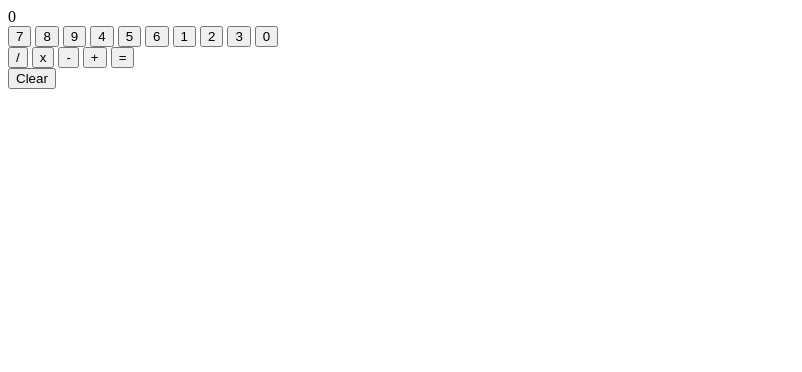
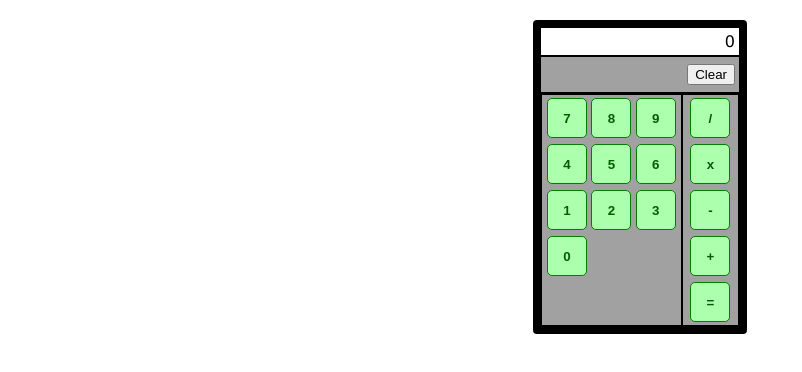
Before and after one commit to ayoung90/odin-project-calculator, a website: page index.html in a window 1280 px wide. Shown: the whole page, without its empty margins (0-802 px from the left). Drawn offline with Linux system fonts and the light colour scheme.

Commit message:
Make it look like a calculator!

```diff
--- a/css/style.css
+++ b/css/style.css
@@ -0,0 +1,69 @@
+div{
+    border-style: solid;
+    border-width: 1px;
+}
+
+body{
+    font-family: 'Lucida Sans', 'Lucida Sans Regular', 'Lucida Grande', 'Lucida Sans Unicode', Geneva, Verdana, sans-serif;
+}
+
+#calculator-body{
+    background-color: rgb(161, 161, 161);
+    border-width: 7px;
+    border-radius: 4px;
+    width: 200px;
+    margin: auto;
+    margin-top: 20px;
+}
+
+#resultScreen{
+    background-color: white;
+    text-align: right;
+    padding: 4px;
+
+}
+
+#inputSection{
+    display: flex;
+}
+
+#numpad{
+    display: flex;
+    flex-wrap: wrap;
+    align-items: center;
+    justify-content: space-between;
+    width: 70%;
+    align-content: flex-start;
+    padding-left: 5px;
+    padding-right: 5px;
+}
+
+#operations{
+    display: flex;
+    flex-direction: column;
+    width: 30%;
+    align-items: center;
+}
+
+.key{
+    width: 40px;
+    height: 40px;
+
+    margin-bottom: 3px;
+    margin-top: 3px;
+
+    border: 1px;
+    border-style: solid;
+    border-color: green;
+    border-radius: 5px;
+    background-color: rgb(172, 255, 172);
+
+    font-weight: 600;
+    color: rgb(0, 94, 0);
+
+}
+
+#clearDiv{
+    text-align: right;
+    padding: 7px 4px 7px 4px
+}
--- a/index.html
+++ b/index.html
@@ -19,6 +19,9 @@
   <body>
     <div id="calculator-body">
       <div id="resultScreen">0</div>
+      <div id="clearDiv">
+        <button id="clear">Clear</button>
+      </div>
       <div id="inputSection">
         <div id="numpad">
           <button data-key="7" class="key">7</button>
@@ -39,7 +42,6 @@
           <button data-key="+" class="key">+</button>
           <button data-key="=" class="key">=</button>
         </div>
-        <button id="clear">Clear</button>
       </div>
     </div>
   </body>
```
